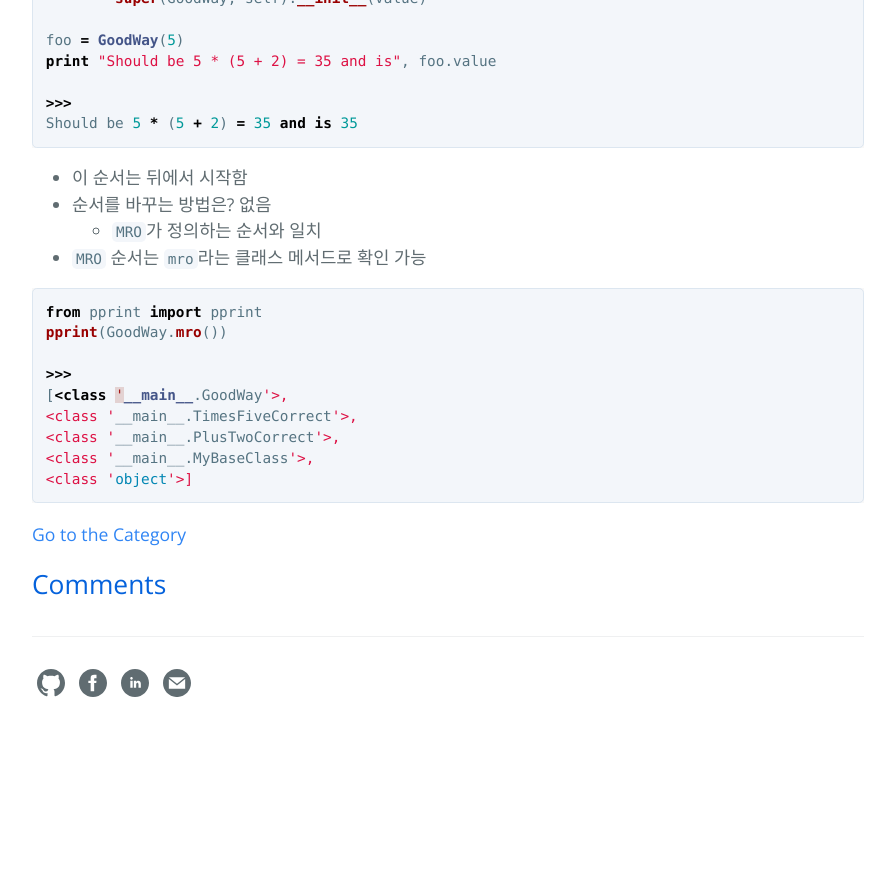
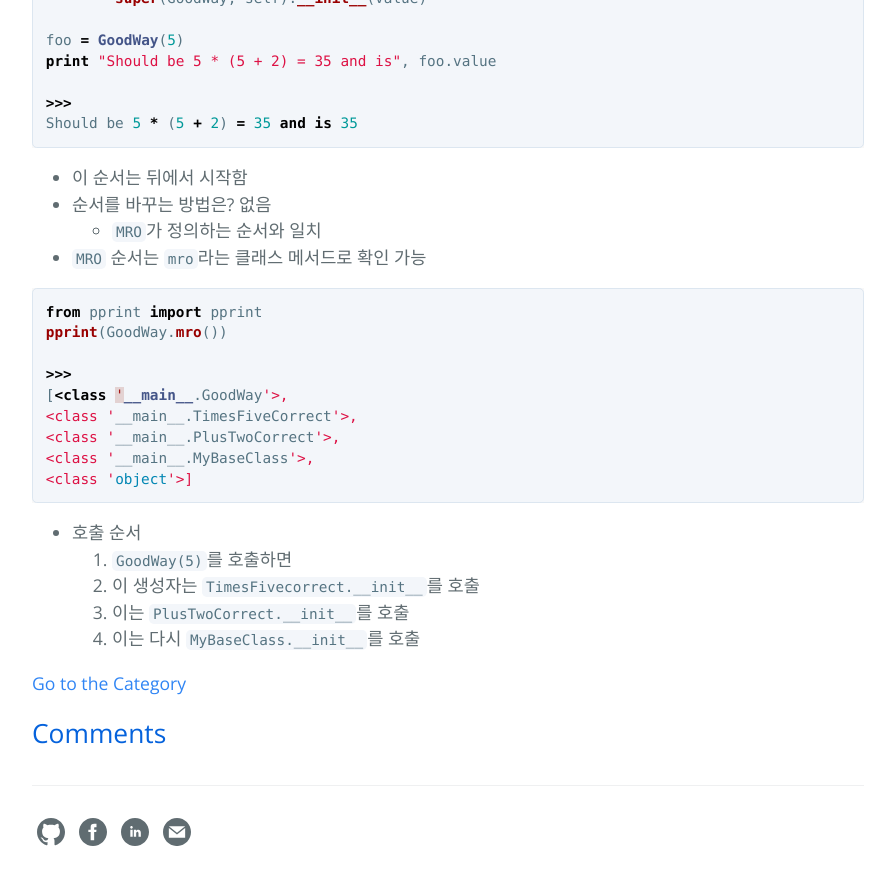
Before and after one commit to hcnoh/hcnoh.github.io, a Jekyll site: the page built from _posts/2018-10-06-effective-python-way25.md, in a window 1280 px wide and 900 px high, scrolled down 3172 px. Shown: the top 885 px of the window, without its empty margins (192-1087 px from the left). Built offline with Jekyll 4.4.1, drawn with Linux system fonts in a browser that asks for light colours; comment, search, counter and statistics services are not loaded; before the commit the page ends 3923 px from its top, so only the background shows below that.

Commit message:
Update 2018-10-06-effective-python-way25.md

````diff
--- a/_posts/2018-10-06-effective-python-way25.md
+++ b/_posts/2018-10-06-effective-python-way25.md
@@ -158,3 +158,9 @@ pprint(GoodWay.mro())
 <class '__main__.MyBaseClass'>,
 <class 'object'>]
 ```
+
+- 호출 순서
+    1. `GoodWay(5)`를 호출하면
+    2. 이 생성자는 `TimesFivecorrect.__init__`를 호출
+    3. 이는 `PlusTwoCorrect.__init__`를 호출
+    4. 이는 다시 `MyBaseClass.__init__`를 호출
````
